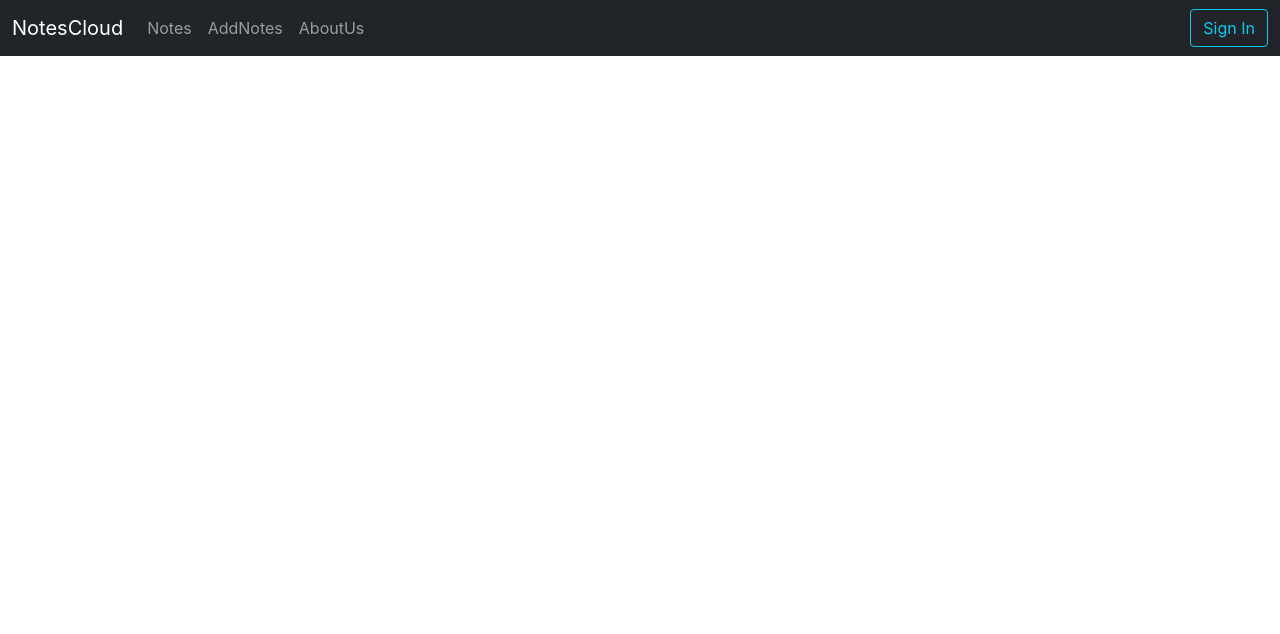
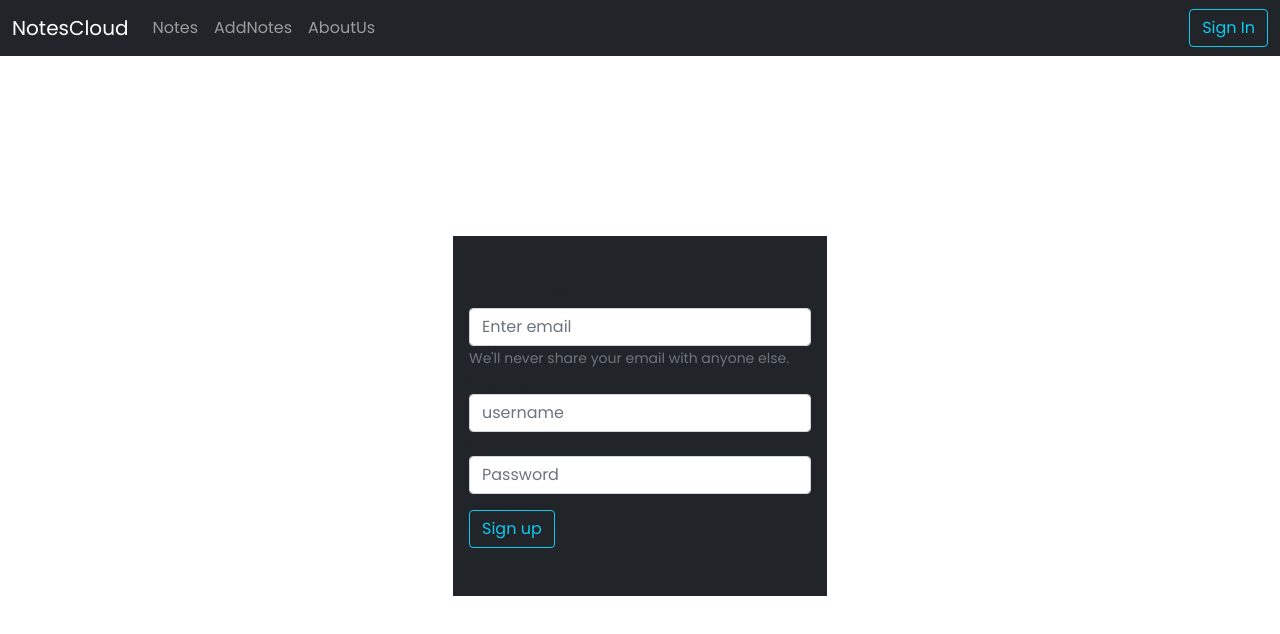
Before and after one commit to natherma/notescloud, a React (Create React App) app: page /signup in a window 1280 px wide. Shown: the top 634 px of the page. Built offline with nearby package versions, Linux system fonts and the light colour scheme.

Commit message:
created login and signup page

```diff
--- a/src/App.css
+++ b/src/App.css
@@ -1,6 +1,26 @@
+/* importing poppins font from google fonts */
+@import url("https://fonts.googleapis.com/css2?family=Poppins:ital,wght@0,100;0,200;0,300;0,400;0,500;0,600;0,700;0,800;0,900;1,100;1,200;1,300;1,400;1,500;1,600;1,700;1,800;1,900&family=Rock+Salt&display=swap");
+
 /* default setting */
 * {
   margin: 0;
   padding: 0;
   box-sizing: border-box;
+  font-family: "Poppins", sans-serif;
 }
+
+/* color variable */
+:root {
+  --dark: #212529;
+  --white: #f8f9fa;
+}
+
+/* style for login page */
+
+.loginPage {
+  width: 100%;
+  height: 90vh;
+  display: flex;
+  justify-content: center;
+  align-items: center;
+}
--- a/src/App.js
+++ b/src/App.js
@@ -10,6 +10,7 @@ import About from './components/main/About';
 import NotesState from './context/notes/NotesState';
 import SignIn from './components/main/SignIn'
 import AddNotes from './components/main/AddNotes'
+import Signup from './components/main/Signup';
 
 function App() {
   return (
@@ -21,6 +22,7 @@ function App() {
       </header>
       <Routes>
       <Route exact path = '/signin' element={<SignIn />}></Route>
+      <Route exact path = '/signup' element={<Signup />}></Route>
         <Route exact path = '/' element={<Home />}></Route>
         <Route exact path = '/AboutUs' element={<About />}></Route>
         <Route exact path = '/Add-Notes' element={<AddNotes />}></Route>
--- a/src/components/header/Navbar.js
+++ b/src/components/header/Navbar.js
@@ -1,11 +1,12 @@
-import React,{useEffect} from 'react'
+import React,{useEffect,useContext} from 'react'
 import {
    Link,useLocation
   } from "react-router-dom";
-
+import Notescontext from '../../context/notes/Notescontext'
 
 export default function Navbar() {
   let location = useLocation();
+  let {token} = useContext(Notescontext);
   useEffect(()=>
   {
 
@@ -30,7 +31,7 @@ export default function Navbar() {
         </li>
       </ul>
       <form className="d-flex">
-          <Link className='btn btn-outline-info' to="/signin">Sign In</Link>
+         <Link className='btn btn-outline-info' to="/signin">Sign In</Link>
       </form>
     </div>
   </div>
--- a/src/components/main/Home.js
+++ b/src/components/main/Home.js
@@ -2,10 +2,10 @@ import React,{useContext,useEffect} from 'react'
 import Notescontext from '../../context/notes/Notescontext'
 
 export default function Home() {
-  let {logStatus,setLogStatus,fetchNotes,notes,setNotes} = useContext(Notescontext);
+  let {token} = useContext(Notescontext);
   useEffect(()=>{
-    fetchNotes();
-  },[])
+    console.log(token)
+  },[token])
   return (
     <div className='container mt-4'>
     <h1>
--- a/src/components/main/SignIn.js
+++ b/src/components/main/SignIn.js
@@ -1,11 +1,63 @@
 import React,{useContext} from 'react'
 import Notescontext from '../../context/notes/Notescontext'
 
+function SignIn() {
+  let {setToken,host} = useContext(Notescontext);
+  let logIn = async(e)=>
+     {
 
-function SignIn() {
-  let {logStatus,setLogStatus} = useContext(Notescontext);
+  let emailv = document.getElementById('exampleInputEmail1');
+  let passwordv = document.getElementById('exampleInputPassword1')
+         e.preventDefault();
+         const getCircularReplacer = () => {
+          const seen = new WeakSet();
+          return (key, value) => {
+            if (typeof value === "object" && value !== null) {
+              if (seen.has(value)) {
+                return;
+              }
+              seen.add(value);
+            }
+            return value;
+          };
+        };
+
+         fetch(host+"/api/auth/login",
+         {
+             method:"post",
+             headers: {
+                'Content-Type': 'application/json',
+              },
+             body: JSON.stringify({
+                 email: String(emailv.value),
+                 password:String(passwordv.value)
+             },getCircularReplacer())
+         }).then((response)=>
+         {
+            response.json().then(data =>
+              {
+                setToken(data.token);
+              })
+         })
+
+     }
   return (
-      <></>
+    <main className='loginPage'>
+        <div className='loginForm'>
+        <form onSubmit={logIn} className='bg-dark px-3 py-5'>
+  <div className="form-group">
+    <label htmlFor="exampleInputEmail1">Email address</label>
+    <input type="email" className="form-control" id="exampleInputEmail1" aria-describedby="emailHelp" placeholder="Enter email" />
+    <small id="emailHelp" className="form-text text-muted">We'll never share your email with anyone else.</small>
+  </div>
+  <div className="form-group">
+    <label htmlFor="exampleInputPassword1">Password</label>
+    <input type="password" className="form-control" id="exampleInputPassword1" placeholder="Password" />
+  </div>
+  <button type="submit" className="btn btn-outline-info  mt-3">Sign in</button>
+</form>
+        </div>
+    </main>
   )
 }
 
--- /dev/null
+++ b/src/components/main/Signup.js
@@ -0,0 +1,65 @@
+import React,{useContext} from 'react'
+import Notescontext from '../../context/notes/Notescontext'
+
+
+export default function Signup() {
+    let {host} = useContext(Notescontext);
+    let signup = async(e)=>
+       {
+        let emailv = document.getElementById('exampleInputEmail1');
+        let passwordv = document.getElementById('exampleInputPassword1')
+        let namev = document.getElementById('exampleInputusername1')
+
+           e.preventDefault();
+           const getCircularReplacer = () => {
+            const seen = new WeakSet();
+            return (key, value) => {
+              if (typeof value === "object" && value !== null) {
+                if (seen.has(value)) {
+                  return;
+                }
+                seen.add(value);
+              }
+              return value;
+            };
+          };
+
+           fetch(host+"/api/auth/createuser",
+           {
+               method:"post",
+               headers: {
+                  'Content-Type': 'application/json',
+                },
+               body: JSON.stringify({
+                   email: String(emailv.value),
+                   password:String(passwordv.value),
+                   username:String(namev.value),
+               },getCircularReplacer())
+           }).then(()=>
+           {
+               document.location.replace('http://localhost:3000/signin')
+           })
+       }
+    return (
+        <main className='loginPage'>
+        <div className='loginForm'>
+        <form onSubmit={signup} className='bg-dark px-3 py-5'>
+  <div className="form-group">
+    <label htmlFor="exampleInputEmail1">Email address</label>
+    <input type="email" className="form-control" id="exampleInputEmail1" aria-describedby="emailHelp" placeholder="Enter email" />
+    <small id="emailHelp" className="form-text text-muted">We'll never share your email with anyone else.</small>
+  </div>
+  <div className="form-group">
+    <label htmlFor="exampleInputusername1">Username</label>
+    <input type="text" className="form-control" id="exampleInputusername1" placeholder="username" />
+  </div>
+  <div className="form-group">
+    <label htmlFor="exampleInputPassword1">Password</label>
+    <input type="password" className="form-control" id="exampleInputPassword1" placeholder="Password" />
+  </div>
+  <button type="submit" className="btn btn-outline-info  mt-3">Sign up</button>
+</form>
+        </div>
+    </main>
+  )
+}
--- a/src/context/notes/NotesState.js
+++ b/src/context/notes/NotesState.js
@@ -13,8 +13,9 @@ const NotesState  = (props)=>
          let fetachedgData  = await fetch(host+'/api/fetchdata?token=eyJhbGciOiJIUzI1NiIsInR5cCI6IkpXVCJ9.eyJpZCI6IjYyMDNiMjc2NjRiY2ZkOTc1MWE5MGE2YSIsImlhdCI6MTY0NDU4MDkxOH0.6cTfSb7U48n3e61aAsbDjgB2sH2ob0NgsFwZtrb-_4s')
          setNotes(await fetachedgData.json())
      }
+
      return (
-         <Notescontext.Provider value = {{logStatus,setLogStatus,fetchNotes,notes,setNotes}}>
+         <Notescontext.Provider value = {{logStatus,setLogStatus,fetchNotes,notes,setNotes,token,setToken,host}}>
                {props.children}
          </Notescontext.Provider>
      )
```
